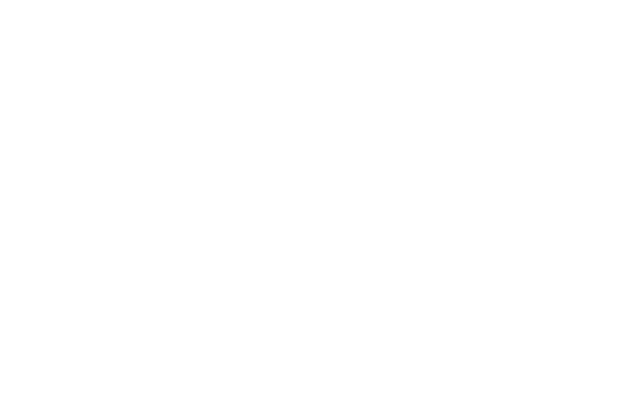
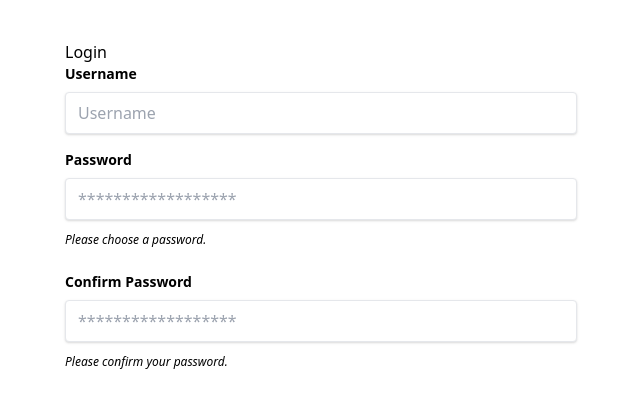
Before and after one commit to zzzbra/diptych, a React (Create React App) app in the folder client/: page /register in a window 1280 px wide. Shown: the top 408 px of the page, without its empty margins (319-959 px from the left). Built offline with nearby package versions, Linux system fonts and the light colour scheme.

Commit message:
Put login & registration pages in place

```diff
--- a/client/src/App.js
+++ b/client/src/App.js
@@ -1,13 +1,11 @@
 import React from 'react';
-import {
-  BrowserRouter as Router,
-  Switch,
-  Route,
-} from 'react-router-dom';
+import { BrowserRouter as Router, Switch, Route } from 'react-router-dom';
 
 import Classroom from './routes/Classroom';
 import Planner from './routes/Planner';
 import StudySession from './routes/StudySession';
+import Login from './routes/Login';
+import Register from './routes/Register';
 
 // TODO: flesh this out
 const isTeacher = true;
@@ -16,11 +14,9 @@
   return (
     <Router>
       <Switch>
-        <Route
-          exact
-          path="/"
-          component={isTeacher ? Planner : Classroom}
-        />
+        <Route exact path="/login" component={Login} />
+        <Route exact path="/register" component={Register} />
+        <Route exact path="/" component={isTeacher ? Planner : Classroom} />
         <Route exact path="/study-session" component={StudySession} />
       </Switch>
     </Router>
--- a/client/src/components/ListTodos/index.js
+++ b/client/src/components/ListTodos.js
@@ -1,6 +1,6 @@
 import React, { useEffect, useState } from 'react';
-import EditTodo from '../EditTodo';
-import { getTodos, deleteTodo, updateTodo } from '../../apis/todos';
+import EditTodo from './EditTodo';
+import { getTodos, deleteTodo, updateTodo } from '../apis/todos';
 
 const ListTodos = () => {
   const [todos, setTodos] = useState([]);
--- /dev/null
+++ b/client/src/components/PageContentWrapper.js
@@ -0,0 +1,7 @@
+import React from 'react';
+
+const PageContentWrapper = ({ children }) => {
+  return <div className="max-w-lg mx-auto py-10">{children}</div>;
+};
+
+export default PageContentWrapper;
--- /dev/null
+++ b/client/src/routes/Login.js
@@ -0,0 +1,57 @@
+import React from 'react';
+
+import PageContentWrapper from '../components/PageContentWrapper';
+
+const Login = () => {
+  return (
+    <PageContentWrapper>
+      <h1>Login</h1>
+      <div class="mb-4">
+        <label
+          class="block text-grey-darker text-sm font-bold mb-2"
+          for="username"
+        >
+          Username
+        </label>
+        <input
+          class="shadow appearance-none border rounded w-full py-2 px-3 text-grey-darker"
+          id="username"
+          type="text"
+          placeholder="Username"
+        />
+      </div>
+      <div class="mb-6">
+        <label
+          class="block text-grey-darker text-sm font-bold mb-2"
+          for="password"
+        >
+          Password
+        </label>
+        <input
+          class="shadow appearance-none border border-red rounded w-full py-2 px-3 text-grey-darker mb-3"
+          id="password"
+          type="password"
+          placeholder="******************"
+        />
+        <p class="text-red text-xs italic">Please choose a password.</p>
+      </div>
+      <div class="flex items-center justify-between">
+        <button
+          class="bg-blue hover:bg-blue-dark text-white font-bold py-2 px-4 rounded"
+          type="button"
+        >
+          Sign In
+        </button>
+        {/* TODO: */}
+        {/* <a
+            class="inline-block align-baseline font-bold text-sm text-blue hover:text-blue-darker"
+            href="#"
+          >
+            Forgot Password?
+          </a> */}
+      </div>
+    </PageContentWrapper>
+  );
+};
+
+export default Login;
--- a/client/src/routes/Planner.js
+++ b/client/src/routes/Planner.js
@@ -1,17 +1,19 @@
 // Teacher Dashboard
 import React from 'react';
 
+import PageContentWrapper from '../components/PageContentWrapper';
 import InputTodo from '../components/InputTodo';
-import ListTodos from '../components/ListTodos/index';
+import ListTodos from '../components/ListTodos';
 
 const Planner = () => {
   return (
-    <div className="max-w-lg mx-auto py-10">
+    <PageContentWrapper>
+      <h1 className="6xl">My Decks</h1>
       <InputTodo />
       <div className="mt-10">
         <ListTodos />
       </div>
-    </div>
+    </PageContentWrapper>
   );
 };
 
--- /dev/null
+++ b/client/src/routes/Register.js
@@ -0,0 +1,72 @@
+import React from 'react';
+
+import PageContentWrapper from '../components/PageContentWrapper';
+
+const Register = () => {
+  return (
+    <PageContentWrapper>
+      <h1>Login</h1>
+      <div class="mb-4">
+        <label
+          class="block text-grey-darker text-sm font-bold mb-2"
+          for="username"
+        >
+          Username
+        </label>
+        <input
+          class="shadow appearance-none border rounded w-full py-2 px-3 text-grey-darker"
+          id="username"
+          type="text"
+          placeholder="Username"
+        />
+      </div>
+      <div class="mb-6">
+        <label
+          class="block text-grey-darker text-sm font-bold mb-2"
+          for="password"
+        >
+          Password
+        </label>
+        <input
+          class="shadow appearance-none border border-red rounded w-full py-2 px-3 text-grey-darker mb-3"
+          id="password"
+          type="password"
+          placeholder="******************"
+        />
+        <p class="text-red text-xs italic">Please choose a password.</p>
+      </div>
+      <div class="mb-6">
+        <label
+          class="block text-grey-darker text-sm font-bold mb-2"
+          for="password"
+        >
+          Confirm Password
+        </label>
+        <input
+          class="shadow appearance-none border border-red rounded w-full py-2 px-3 text-grey-darker mb-3"
+          id="password"
+          type="password"
+          placeholder="******************"
+        />
+        <p class="text-red text-xs italic">Please confirm your password.</p>
+      </div>
+      <div class="flex items-center justify-between">
+        <button
+          class="bg-blue hover:bg-blue-dark text-white font-bold py-2 px-4 rounded"
+          type="button"
+        >
+          Sign In
+        </button>
+        {/* TODO: */}
+        {/* <a
+            class="inline-block align-baseline font-bold text-sm text-blue hover:text-blue-darker"
+            href="#"
+          >
+            Forgot Password?
+          </a> */}
+      </div>
+    </PageContentWrapper>
+  );
+};
+
+export default Register;
```
